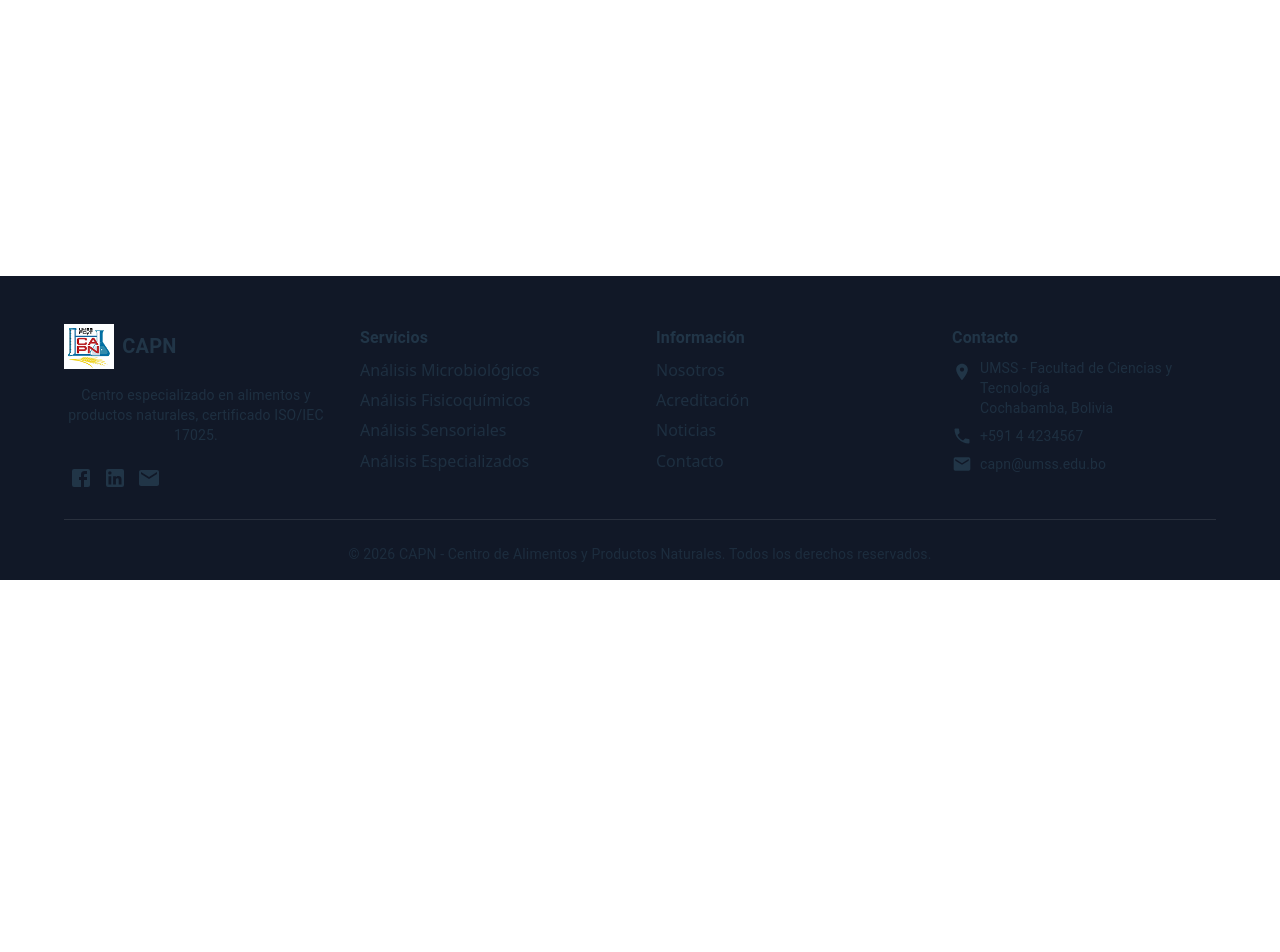
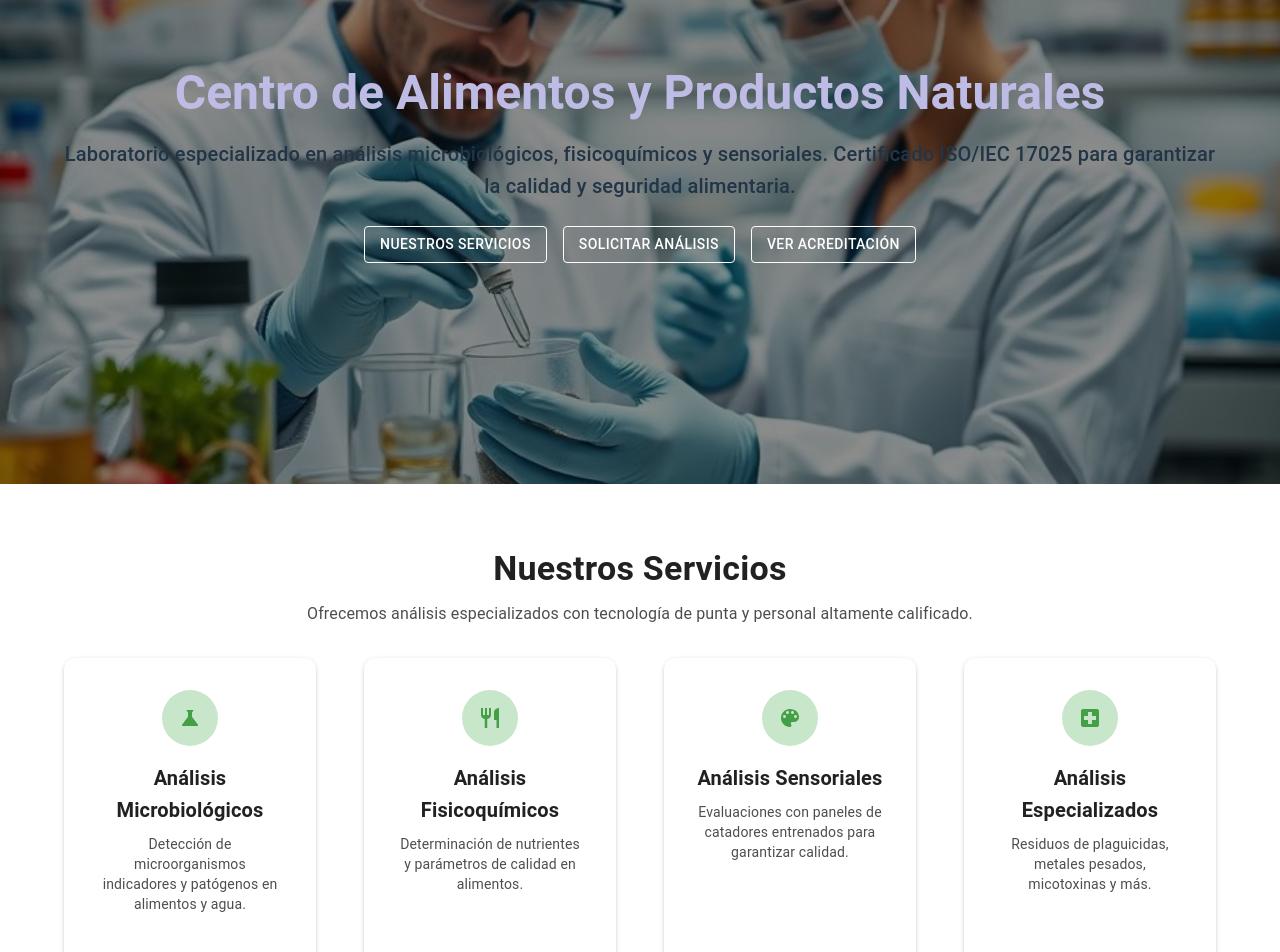
Before and after one commit to capn-sitio-web/capn-web, a React (Vite) app: page / in a window 1280 px wide. Shown: the part 220-1172 px from the top of the page. Before the commit the page ends 800 px from the top, so only its background shows below. Built offline with nearby package versions, Linux system fonts and the light colour scheme.

Commit message:
[ADD] services cards

```diff
--- a/src/App.css
+++ b/src/App.css
@@ -1,7 +1,5 @@
 #root {
-  /*max-width: 1280px;*/
   margin: 0 auto;
-  /*padding: 2rem;*/
   text-align: center;
   min-width: 100%;
 }
--- a/src/App.tsx
+++ b/src/App.tsx
@@ -9,15 +9,20 @@ import ServicesPage from "./presentation/pages/ServicesPage";
 import AccreditationPage from "./presentation/pages/AccreditationPage";
 import NewsPage from "./presentation/pages/NewsPage";
 import ContactPage from "./presentation/pages/ContactPage";
-import { Box } from "@mui/material";
+import { Box, useMediaQuery, useTheme } from "@mui/material";
 
 function App() {
+  const theme = useTheme();
+  const isMobile = useMediaQuery(theme.breakpoints.down("md"));
+  const appBarHeight = isMobile ? 56 : 64;
   return (
     <Box
       sx={{
         display: "flex",
         flexDirection: "column",
         minHeight: "100vh", // altura mínima igual a la ventana
+        backgroundColor: "#fff",
+        mt: `${appBarHeight}px`,
       }}
     >
     <Router>
--- /dev/null
+++ b/src/presentation/components/containers/HeroSection.tsx
@@ -0,0 +1,68 @@
+import { Box, Button, Container, Grid, Stack, Typography } from "@mui/material";
+
+interface HeroSectionProps {
+  title: string;
+  subtitle: string;
+  image: string;
+  buttons?: { label: string; color?: "primary" | "secondary" | "success"; onClick?: () => void }[];
+}
+
+const HeroSection: React.FC<HeroSectionProps> = ({ title, subtitle, image, buttons = [] }) => {
+  return (
+    <Box
+      sx={{
+        position: "relative",
+        height: { xs: "70vh", md: "80vh" },
+        display: "flex",
+        alignItems: "center",
+				justifyContent: "center",
+        backgroundImage: `url(${image})`,
+        backgroundSize: "cover",
+        backgroundPosition: "center",
+        "&::before": {
+          content: '""',
+          position: "absolute",
+          inset: 0,
+          backgroundColor: "rgba(0,0,0,0.45)",
+        },
+      }}
+    >
+      <Container sx={{ position: "relative" }}>
+        <Grid item xs={12} md={7}>
+          <Typography variant="h3" fontWeight="bold" color="#bebce5ff" gutterBottom>
+            {title}
+          </Typography>
+          <Typography variant="h6" sx={{ mb: 3 }}>
+            {subtitle}
+          </Typography>
+					<Stack
+						direction={{ xs: "column", sm: "row" }}
+						spacing={2}
+						justifyContent={{ xs: "center"}}
+					>
+						{buttons.map((btn) => (
+							<Button
+								key={btn.label}
+								variant="outlined"
+                /*color={btn.color || "primary"}*/
+								onClick={btn.onClick}
+                sx={{
+                  color: "#fff",
+                  borderColor: "#fff",
+                  "&:hover": {
+                    borderColor: "#fff",
+                    backgroundColor: "rgba(255,255,255,0.1)",
+                  },
+                }}
+							>
+								{btn.label}
+							</Button>
+						))}
+					</Stack>
+        </Grid>
+      </Container>
+    </Box>
+  );
+};
+
+export default HeroSection;
--- /dev/null
+++ b/src/presentation/components/containers/SectionTitle.tsx
@@ -0,0 +1,23 @@
+import { Box, Typography } from "@mui/material";
+import React from "react";
+
+interface SectionTitleProps {
+  title: string;
+  subtitle?: string;
+  align?: "left" | "center";
+}
+
+const SectionTitle: React.FC<SectionTitleProps> = ({ title, subtitle, align = "center" }) => (
+  <Box textAlign={align} mb={4}>
+    <Typography variant="h4" fontWeight="bold" color="text.primary" gutterBottom>
+      {title}
+    </Typography>
+    {subtitle && (
+      <Typography variant="body1" color="text.primary" sx={{ opacity: 0.8 }}>
+        {subtitle}
+      </Typography>
+    )}
+  </Box>
+);
+
+export default SectionTitle;
--- /dev/null
+++ b/src/presentation/components/containers/ServiceCard.tsx
@@ -0,0 +1,39 @@
+import React from "react";
+import { green } from '@mui/material/colors';
+import { Card, CardContent, Typography, Box, Avatar } from "@mui/material";
+
+interface ServiceCardProps {
+  icon?: React.ReactNode;
+  title: string;
+  description: string;
+}
+
+const ServiceCard: React.FC<ServiceCardProps> = ({ icon, title, description }) => (
+  <Card
+    elevation={2}
+    sx={{
+      borderRadius: 3,
+      textAlign: "center",
+      p: 2,
+      height: "100%",
+      transition: "transform 0.2s ease",
+      "&:hover": { transform: "translateY(-6px)" },
+    }}
+  >
+    <CardContent>
+      {icon && <Box sx={{ display: "flex", justifyContent: "center", mb: 2 }}>
+        <Avatar sx={{ color: green[600], bgcolor: green[100], width: 56, height: 56 }}>
+          {icon}
+        </Avatar>
+      </Box>}
+      <Typography variant="h6" fontWeight="bold">
+        {title}
+      </Typography>
+      <Typography variant="body2" sx={{ mt: 1, opacity: 0.8 }}>
+        {description}
+      </Typography>
+    </CardContent>
+  </Card>
+);
+
+export default ServiceCard;
--- a/src/presentation/pages/HomePage.tsx
+++ b/src/presentation/pages/HomePage.tsx
@@ -1,6 +1,76 @@
+import { Box, Container, Grid } from "@mui/material";
+import { Science, Restaurant, ColorLens, LocalHospital } from "@mui/icons-material";
+import hero from "../../assets/hero-lab.jpeg";
+import HeroSection from "../components/containers/HeroSection";
+import SectionTitle from "../components/containers/SectionTitle";
+import ServiceCard from "../components/containers/ServiceCard";
+
 const HomePage = () => {
   return (
-    <>INICIO</>
+    <Box>
+      {/* Hero */}
+      <HeroSection
+        title="Centro de Alimentos y Productos Naturales"
+        subtitle="Laboratorio especializado en análisis microbiológicos, fisicoquímicos y sensoriales. Certificado ISO/IEC 17025 para garantizar la calidad y seguridad alimentaria."
+        image={hero}
+        buttons={[
+          { label: "Nuestros Servicios", color: "primary" },
+          { label: "Solicitar Análisis", color: "success" },
+          { label: "Ver Acreditación", color: "secondary" },
+        ]}
+      />
+      {/* Servicios */}
+      <Container sx={{ py: 8 }}>
+        <SectionTitle
+          title="Nuestros Servicios"
+          subtitle="Ofrecemos análisis especializados con tecnología de punta y personal altamente calificado."
+        />
+
+        <Grid container spacing={6} justifyContent="center">
+          <Grid item xs={12} md={3}>
+            <ServiceCard
+              icon={<Science />}
+              title="Análisis Microbiológicos"
+              description="Detección de microorganismos indicadores y patógenos en alimentos y agua."
+            />
+          </Grid>
+          <Grid item xs={12} md={3}>
+            <ServiceCard
+              icon={<Restaurant />}
+              title="Análisis Fisicoquímicos"
+              description="Determinación de nutrientes y parámetros de calidad en alimentos."
+            />
+          </Grid>
+          <Grid item xs={12} md={3}>
+            <ServiceCard
+              icon={<ColorLens />}
+              title="Análisis Sensoriales"
+              description="Evaluaciones con paneles de catadores entrenados para garantizar calidad."
+            />
+          </Grid>
+          <Grid item xs={12} md={3}>
+            <ServiceCard
+              icon={<LocalHospital />}
+              title="Análisis Especializados"
+              description="Residuos de plaguicidas, metales pesados, micotoxinas y más."
+            />
+          </Grid>
+          <Grid item xs={12} md={3}>
+            <ServiceCard
+              icon={<LocalHospital />}
+              title="Análisis Especializados"
+              description="Residuos de plaguicidas, metales pesados, micotoxinas y más."
+            />
+          </Grid>
+        </Grid>
+      </Container>
+
+      <Container>
+        <Box bgcolor="#ed7272ff" p="80px">
+
+        </Box>
+      </Container>
+    </Box>
   );
 }
 
```
Also changed, not shown: src/presentation/components/containers/CTASection.tsx (added, +119 -0 lines), src/assets/hero-lab.jpeg (added).
